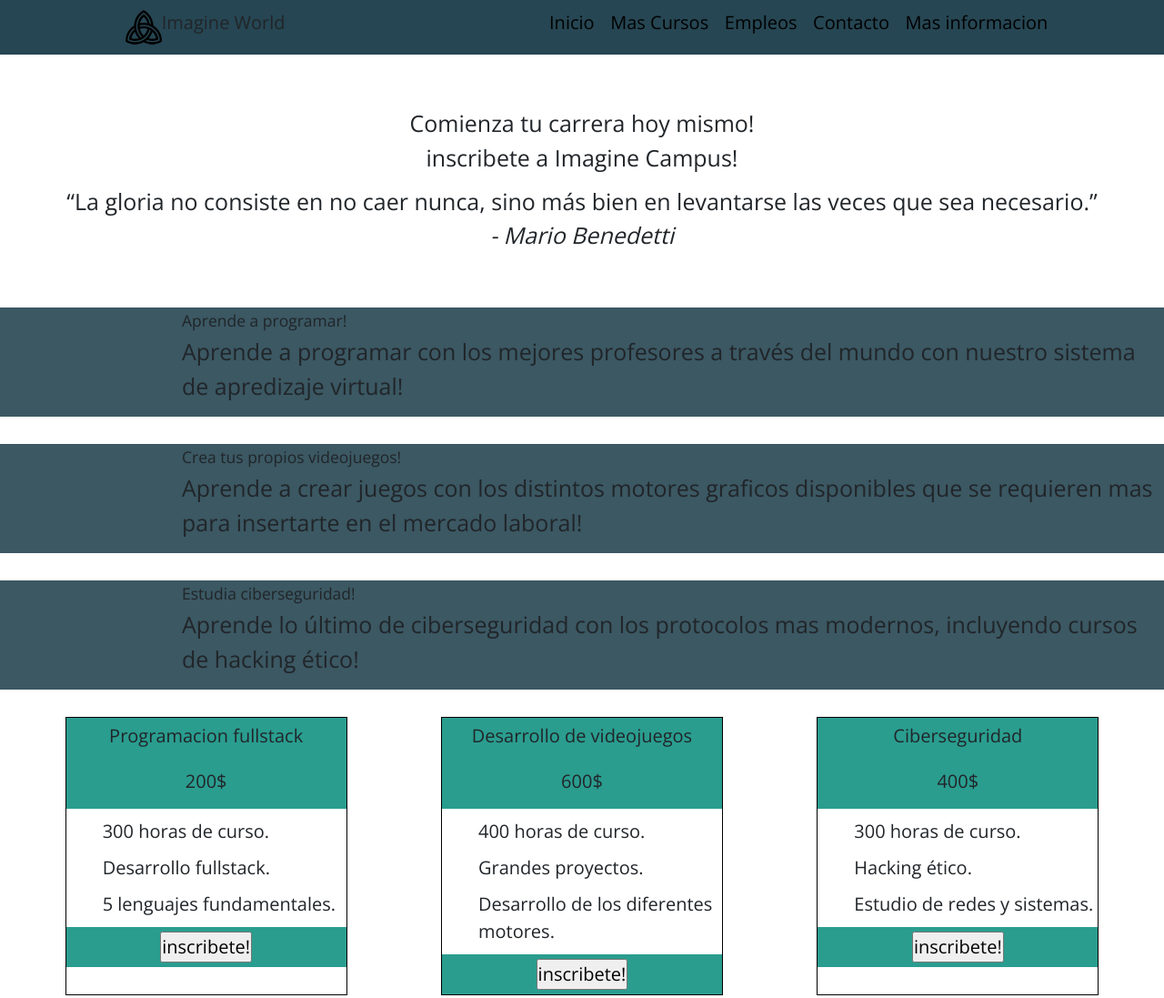
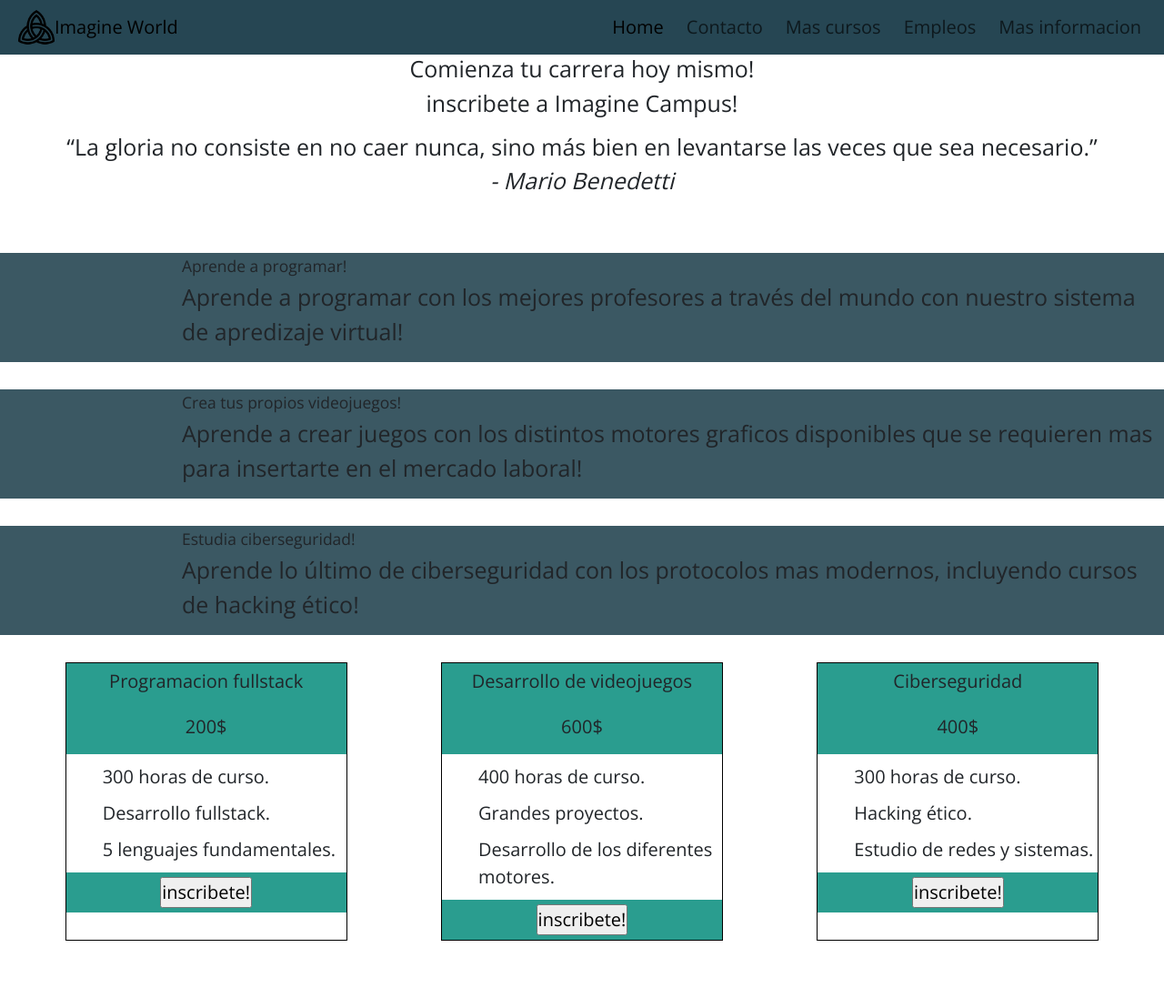
Before and after one commit to ivodiazdev/PreEntrega2-IvanDiaz, a plain HTML site: page index.html in a window 1280 px wide. Shown: the top 1097 px of the page at 91% size. Drawn offline with nearby package versions, Linux system fonts and the light colour scheme.

Commit message:
se cambio el header y se agregaron hovers

```diff
--- a/css/styles.css
+++ b/css/styles.css
@@ -24,38 +24,54 @@ li{
 header{
     height: 60px;
     width: 100%;
-    display: flex;
-    justify-content: space-around;
-    align-items: center;
     position: fixed;
     background-color: rgb(38, 70, 83);
     top: 0;
     z-index: 1;
+    font-size: 2rem;
+    display: flex;
+    justify-content: space-between;
+    align-items: center;
+    padding: 20px;
 }
 
-header div{
-    display: flex;
-    align-items: center;
-    justify-content: center;
+header nav div a{
     font-size: 2rem;
-    margin-left: 1rem;
 }
 
-header nav li{
+header nav li a{
     display: inline;
-    font-size: 2rem;
+    font-size: 1rem;
     list-style: none;
     margin-left: 1.5rem;
+}
+
+header nav li a:hover{
+    background-color: white;
+    font-size: 2.5rem;
+    border-radius: 10%;
+    transition: 0.7s;
 }
 
 header span img{
     height: 4rem;
 }
 
-.header__antiflex{
-    height: 60px;
+.bg-body-tertiary{
     width: 100%;
     background-color: rgba(38, 70, 83, 0.9);
+}
+
+.header__div--start{
+    display: flex;
+    justify-content: flex-start;
+    align-items: center;
+}
+
+.header__div--end{
+    display: flex;
+    justify-content:flex-end;
+    align-items: center;
 }
 
 /*header*/
--- a/index.html
+++ b/index.html
@@ -14,21 +14,36 @@
 </head>
 <body>
     <header>
-        <div>
-        <span>
-            <img src="img/logo.png" alt="Logo de empresa">
+        <div class="header__div--start">
+            <span>
+            <img src="img/logo.png" alt="Logo de Imagine World">
         </span>
-            <p>Imagine World</p>
+        <a href="./index.html">Imagine World</a>
+        <button class="navbar-toggler" type="button" data-bs-toggle="collapse" data-bs-target="#navbarSupportedContent" aria-controls="navbarSupportedContent" aria-expanded="false" aria-label="Toggle navigation">
+            <span class="navbar-toggler-icon"></span>
+        </button>
         </div>
+        <nav class="navbar navbar-expand-lg">
+            <div class="collapse navbar-collapse header__div--end" id="navbarSupportedContent">
+                <ul class="navbar-nav me-auto mb-2 mb-lg-0">
+                <li class="nav-item">
+                    <a class="nav-link active" aria-current="page" href="./index.html">Home</a>
+                </li>
+                <li class="nav-item">
+                    <a class="nav-link" href="pages/contacto.html">Contacto</a>
+                </li>
+                <li class="nav-item">
+                    <a class="nav-link" href="pages/cursos.html">Mas cursos</a>
+                </li>
+                <li class="nav-item">
+                    <a class="nav-link" href="pages/empleos.html">Empleos</a>
+                </li>
+                <li class="nav-item">
+                    <a class="nav-link" href="pages/mas-info.html">Mas informacion</a>
+                </li>
+                </ul>
+            </div>
 
-        <nav>
-            <ul>
-                <li><a href="index.html">Inicio</a></li>
-                <li><a href="pages/cursos.html">Mas Cursos</a></li>
-                <li><a href="pages/empleos.html">Empleos</a></li>
-                <li><a href="pages/contacto.html">Contacto</a></li>
-                <li><a href="pages/mas-info.html">Mas informacion</a></li>
-            </ul>
         </nav>
 </header>
 <div class="header__antiflex"></div>
```
